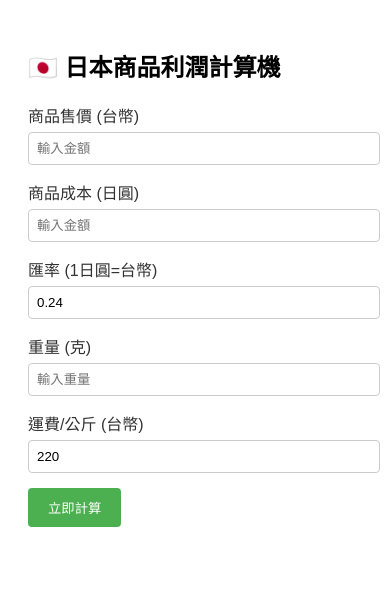
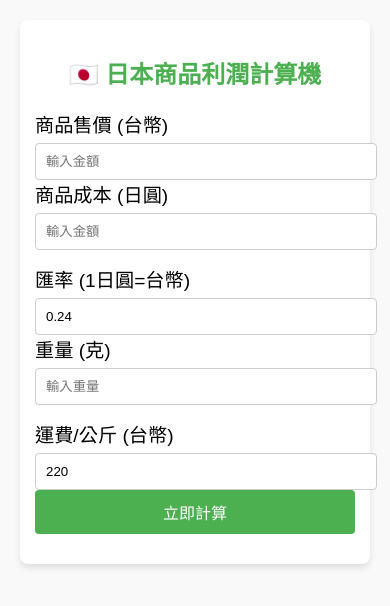
Before and after one commit to norman0228/JP, a plain HTML site: page index.html in a window 390 px wide. Drawn offline with Linux system fonts and the light colour scheme.

Commit message:
styles.css

```diff
--- a/styles.css
+++ b/styles.css
@@ -1,36 +1,79 @@
+/* 全局樣式 */
+body {
+    font-family: Arial, sans-serif;
+    margin: 0;
+    padding: 20px;
+    background-color: #f9f9f9;
+}
+
 .container {
     max-width: 600px;
     margin: 0 auto;
-    padding: 20px;
-    font-family: Arial, sans-serif;
+    background: white;
+    padding: 15px; /* 縮小行距 */
+    border-radius: 8px;
+    box-shadow: 0 4px 6px rgba(0, 0, 0, 0.1);
+}
+
+h2 {
+    text-align: center;
+    color: #4CAF50;
+    font-size: 1.8em; /* 放大字體 */
+}
+
+.input-row {
+    display: flex;
+    gap: 10px; /* 縮小行距 */
 }
 
 .input-group {
-    margin-bottom: 15px;
+    flex: 1;
 }
 
 label {
     display: block;
     margin-bottom: 5px;
-    color: #333;
+    font-size: 1.2em; /* 放大字體 */
 }
 
 input {
     width: 100%;
-    padding: 8px;
+    padding: 10px;
     border: 1px solid #ccc;
     border-radius: 4px;
 }
 
 button {
-    background: #4CAF50;
+    width: 100%;
+    padding: 12px; /* 放大按鈕 */
+    background-color: #4CAF50;
     color: white;
-    padding: 10px 20px;
     border: none;
     border-radius: 4px;
     cursor: pointer;
 }
 
+button:hover {
+    background-color: #45a049;
+}
+
 #results {
-    margin-top: 20px;
+    margin-top: 15px; /* 縮小行距 */
 }
+
+/* 響應式設計 */
+@media (max-width: 768px) {
+    .input-row {
+        flex-direction: column; /* 手機版改為垂直排列 */
+        gap: 15px; /* 增加間距 */
+    }
+
+    h2 {
+        font-size: 1.5em; /* 手機版縮小標題字體 */
+    }
+
+    button {
+        font-size: 1em; /* 手機版縮小按鈕字體 */
+        padding: 10px; /* 手機版縮小按鈕內邊距 */
+    }
+}
```
